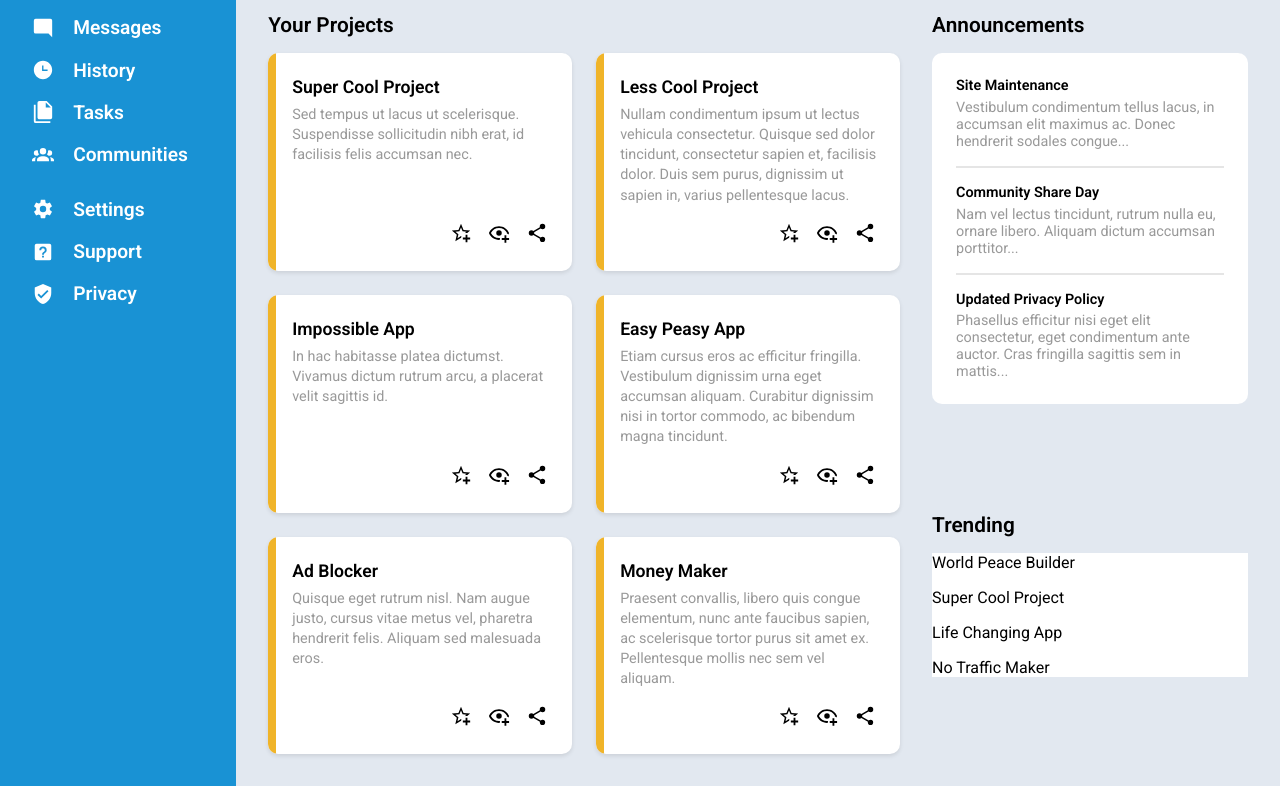
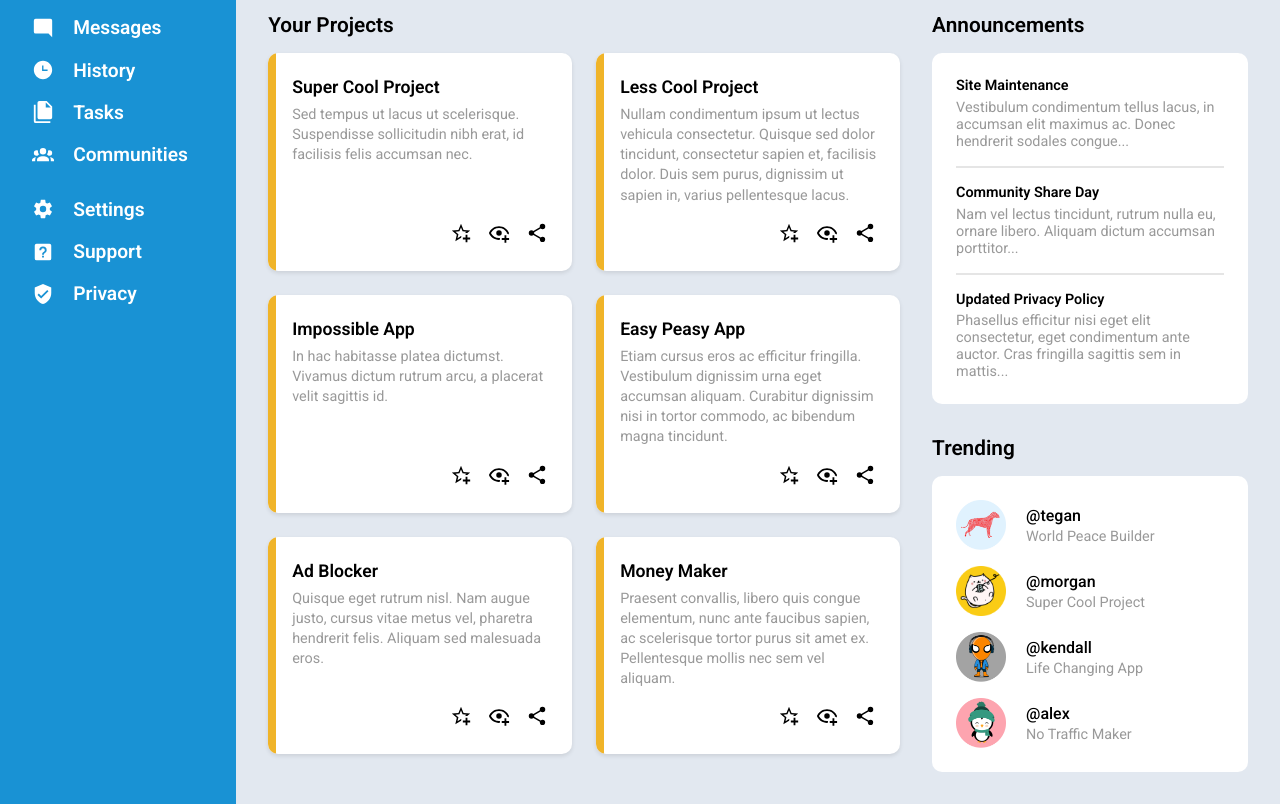
Before and after one commit to Pretty-Flacko/odin-admin-dashboard, a plain HTML site: page index.html in a window 1280 px wide. Shown: the part 172-976 px from the top of the page. Drawn offline with Linux system fonts and the light colour scheme.

Commit message:
Add trending styling

```diff
--- a/index.html
+++ b/index.html
@@ -23,11 +23,11 @@
             </div>
             <div class="header-top-right">
                 <svg xmlns="http://www.w3.org/2000/svg" viewBox="0 0 24 24"><path d="M10,21H14A2,2 0 0,1 12,23A2,2 0 0,1 10,21M21,19V20H3V19L5,17V11C5,7.9 7.03,5.17 10,4.29C10,4.19 10,4.1 10,4A2,2 0 0,1 12,2A2,2 0 0,1 14,4C14,4.1 14,4.19 14,4.29C16.97,5.17 19,7.9 19,11V17L21,19M17,11A5,5 0 0,0 12,6A5,5 0 0,0 7,11V18H17V11M19.75,3.19L18.33,4.61C20.04,6.3 21,8.6 21,11H23C23,8.07 21.84,5.25 19.75,3.19M1,11H3C3,8.6 3.96,6.3 5.67,4.61L4.25,3.19C2.16,5.25 1,8.07 1,11Z" /></svg>
-                <img src="dashboard-avatar.png" alt="User avatar">
+                <img src="images/dashboard-avatar.png" alt="User avatar">
                 <p>Morgan Oakley</p>
             </div>
             <div class="header-bottom-left">
-                <img src="dashboard-avatar.png" alt="User avatar">
+                <img src="images/dashboard-avatar.png" alt="User avatar">
                 <div>
                     <p>Hi, there</p>
                     <h1>Morgan Oakley (@morgan)</h1>
@@ -184,16 +184,32 @@
                     <h3>Trending</h3>
                     <div class="trending-grid">
                         <div class="trending-item">
-                            <p>World Peace Builder</p>
+                            <img src="images/dashboard-avatar2.png" alt="">
+                            <div>
+                                <h5>@tegan</h5>
+                                <p>World Peace Builder</p>
+                            </div>
                         </div>
                         <div class="trending-item">
-                            <p>Super Cool Project</p>
+                            <img src="images/dashboard-avatar.png" alt="">
+                            <div>
+                                <h5>@morgan</h5>
+                                <p>Super Cool Project</p>
+                            </div>
                         </div>
                         <div class="trending-item">
-                            <p>Life Changing App</p>
+                            <img src="images/dashboard-avatar3.png" alt="">
+                            <div>
+                                <h5>@kendall</h5>
+                                <p>Life Changing App</p>
+                            </div>
                         </div>
                         <div class="trending-item">
-                            <p>No Traffic Maker</p>
+                            <img src="images/dashboard-avatar4.png" alt="">
+                            <div>
+                                <h5>@alex</h5>
+                                <p>No Traffic Maker</p>
+                            </div>
                         </div>
                     </div>
                 </div>
--- a/style.css
+++ b/style.css
@@ -252,7 +252,28 @@
     width: 100%;
 }
 .trending-grid {
+    background-color: white;
+    padding: 1.5rem;
+    border-radius: 10px;
     display: grid;
+    grid-template-rows: repeat(4, 1fr);
     gap: 1rem;
-    background-color: white;
 }
+.trending-item {
+    display: flex;
+    align-items: center;
+    gap: 1.25rem;
+}
+.trending-item img {
+    width: 50px;
+    height: 50px;
+}
+.trending-item h5 {
+    font-size: 1rem;
+    font-weight: 500;
+    margin-bottom: 0.2rem;
+}
+.trending-item p {
+    color: #999;
+    font-size: 0.9rem;
+}
```
Also changed, not shown: images/dashboard-avatar.png (renamed from dashboard-avatar.png), images/dashboard-avatar2.png (added), images/dashboard-avatar3.png (added), images/dashboard-avatar4.png (added).
